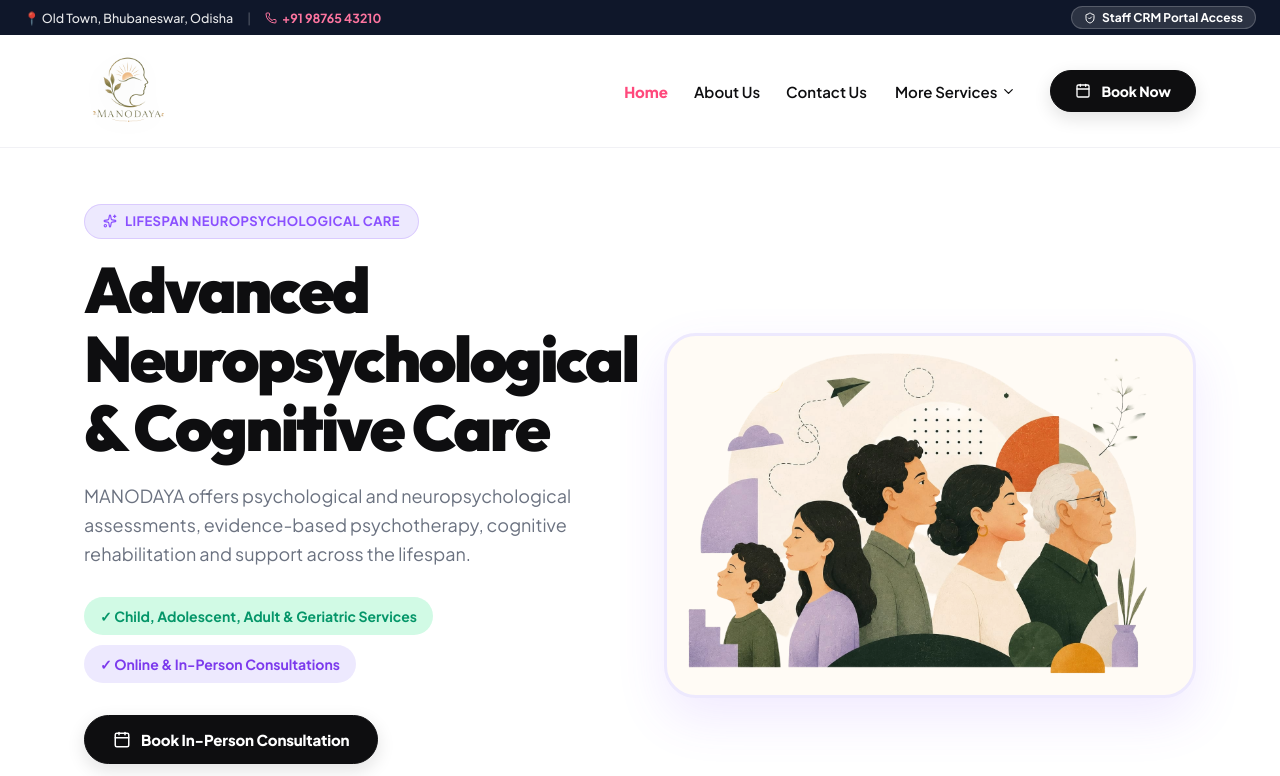
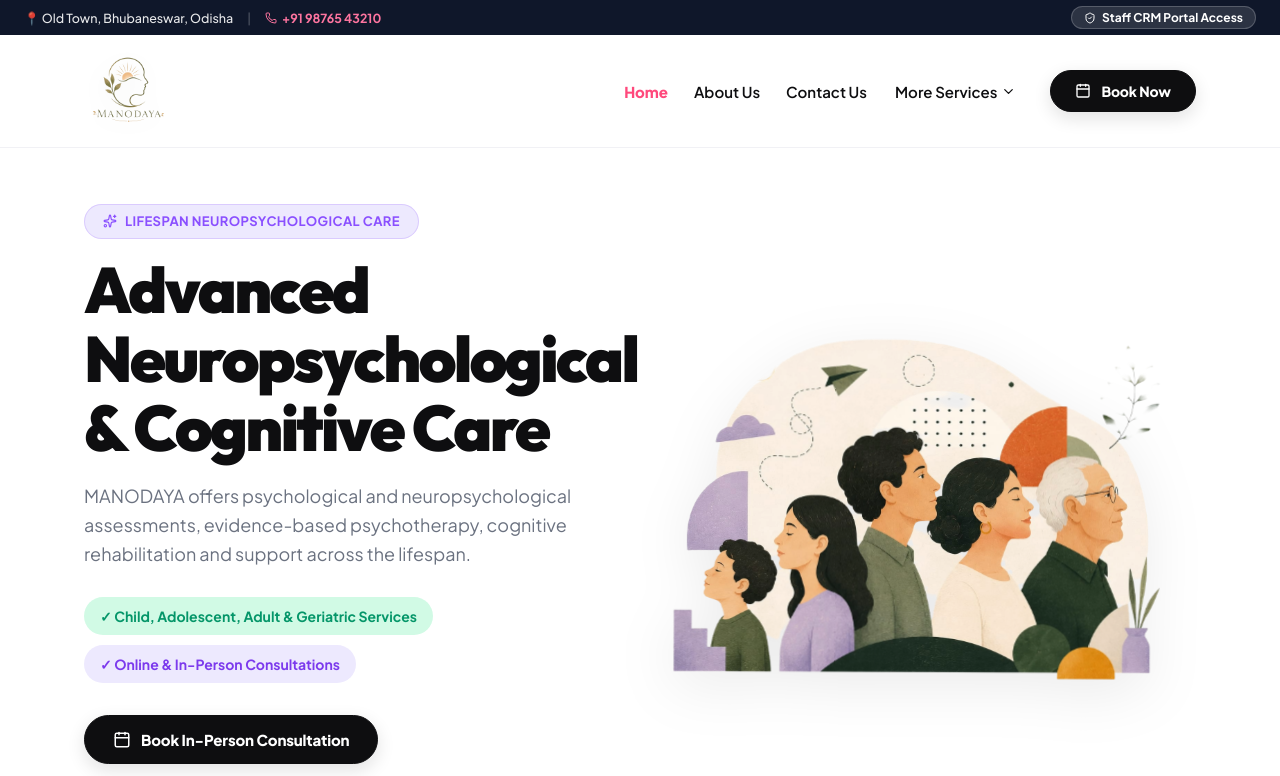
Before and after one commit to Raj9777/manodaya-website, a React (Vite) app: page / in a window 1280 px wide. Shown: the top 776 px of the page. Built offline with nearby package versions, Linux system fonts and the light colour scheme.

Commit message:
style: remove solid boxes and convert element graphics to 100% transparent floating interactive scroll animations across all pages

```diff
--- a/src/components/AssessmentsSection.jsx
+++ b/src/components/AssessmentsSection.jsx
@@ -160,26 +160,14 @@
 
         {/* Detailed Assessment Batteries Section */}
         <div id="assessments-list" style={{ paddingTop: '20px' }}>
-          {/* Featured Clinical Assessment Illustration Banner (Assessment.png) */}
+          {/* Featured Clinical Assessment Graphic (Assessment.png) - 100% Transparent & Interactive */}
           <div style={{ marginBottom: '40px', display: 'flex', justifyContent: 'center' }}>
-            <div
-              style={{
-                maxWidth: '680px',
-                width: '100%',
-                borderRadius: '32px',
-                overflow: 'hidden',
-                boxShadow: '0 16px 40px rgba(255, 94, 142, 0.12)',
-                border: '3px solid #FFE4EC',
-                backgroundColor: '#FFF5F8'
-              }}
-              className="vector-container"
-            >
-              <img
-                src="/images/elements/Assessment.png"
-                alt="MANODAYA Clinical Assessment & Diagnostic Evaluation"
-                style={{ width: '100%', height: 'auto', display: 'block' }}
-              />
-            </div>
+            <img
+              src="/images/elements/Assessment.png"
+              alt="MANODAYA Clinical Assessment & Diagnostic Evaluation"
+              className="interactive-element-graphic"
+              style={{ maxWidth: '640px', width: '100%', height: 'auto' }}
+            />
           </div>
 
           <div style={{ textAlign: 'center', marginBottom: '36px' }}>
--- a/src/components/LoadingEntryPage.jsx
+++ b/src/components/LoadingEntryPage.jsx
@@ -65,9 +65,15 @@
           boxShadow: '0 20px 50px rgba(138, 79, 255, 0.08)'
         }}
       >
-        {/* Official Manodaya Brand Logo */}
-        <div style={{ marginBottom: '16px' }}>
-          <ManodayaLogoSVG size={160} className="float-element" />
+        {/* Official Manodaya Brand Logo & Floating Element Graphic */}
+        <div style={{ marginBottom: '16px', display: 'flex', flexDirection: 'column', alignItems: 'center', gap: '12px' }}>
+          <ManodayaLogoSVG size={140} className="float-element" />
+          <img
+            src="/images/elements/Home.png"
+            alt="Loading Care"
+            className="interactive-element-graphic"
+            style={{ maxWidth: '240px', width: '100%', height: 'auto' }}
+          />
         </div>
 
         {/* Brand Badge */}
--- a/src/index.css
+++ b/src/index.css
@@ -463,3 +463,45 @@
     justify-content: center;
   }
 }
+
+/* ==========================================================================
+   INTERACTIVE & ANIMATED TRANSPARENT ELEMENT GRAPHICS
+   ========================================================================== */
+
+.interactive-element-graphic {
+  background: transparent !important;
+  background-color: transparent !important;
+  border: none !important;
+  box-shadow: none !important;
+  animation: floatEntrance 0.8s cubic-bezier(0.16, 1, 0.3, 1) forwards, gentleFloat 5s ease-in-out infinite 0.8s;
+  transition: transform 0.4s cubic-bezier(0.16, 1, 0.3, 1), filter 0.4s cubic-bezier(0.16, 1, 0.3, 1);
+  filter: drop-shadow(0 14px 28px rgba(0, 0, 0, 0.08));
+  cursor: pointer;
+  display: block;
+  margin: 0 auto;
+}
+
+.interactive-element-graphic:hover {
+  transform: translateY(-10px) scale(1.04) rotate(-0.5deg) !important;
+  filter: drop-shadow(0 24px 42px rgba(138, 79, 255, 0.24)) !important;
+}
+
+@keyframes floatEntrance {
+  0% {
+    opacity: 0;
+    transform: translateY(32px) scale(0.94);
+  }
+  100% {
+    opacity: 1;
+    transform: translateY(0) scale(1);
+  }
+}
+
+@keyframes gentleFloat {
+  0%, 100% {
+    transform: translateY(0px) rotate(0deg);
+  }
+  50% {
+    transform: translateY(-10px) rotate(0.6deg);
+  }
+}
--- a/src/pages/HomePage.jsx
+++ b/src/pages/HomePage.jsx
@@ -82,27 +82,14 @@
               </div>
             </div>
 
-            {/* Right Lifespan Progression Graphic (Home.png) */}
+            {/* Right Lifespan Progression Graphic (Home.png) - 100% Transparent & Interactive */}
             <div className="reveal-element is-visible" style={{ textAlign: 'center' }}>
-              <div
-                style={{
-                  maxWidth: '560px',
-                  margin: '0 auto',
-                  borderRadius: '32px',
-                  overflow: 'hidden',
-                  boxShadow: '0 20px 50px rgba(138, 79, 255, 0.12)',
-                  border: '3px solid #EDE9FE',
-                  backgroundColor: '#FFFBF5',
-                  transition: 'transform 0.3s ease'
-                }}
-                className="vector-container"
-              >
-                <img
-                  src="/images/elements/Home.png"
-                  alt="MANODAYA Lifespan Neuropsychological Care"
-                  style={{ width: '100%', height: 'auto', display: 'block' }}
-                />
-              </div>
+              <img
+                src="/images/elements/Home.png"
+                alt="MANODAYA Lifespan Neuropsychological Care"
+                className="interactive-element-graphic"
+                style={{ maxWidth: '580px', width: '100%', height: 'auto' }}
+              />
             </div>
           </div>
         </div>
--- a/src/pages/RehabPage.jsx
+++ b/src/pages/RehabPage.jsx
@@ -20,26 +20,14 @@
           </p>
         </div>
 
-        {/* Featured Cognitive Rehabilitation Illustration Banner (cognitive rehabilitation.png) */}
+        {/* Featured Cognitive Rehabilitation Graphic (cognitive rehabilitation.png) - 100% Transparent & Interactive */}
         <div style={{ marginBottom: '48px', display: 'flex', justifyContent: 'center' }}>
-          <div
-            style={{
-              maxWidth: '680px',
-              width: '100%',
-              borderRadius: '32px',
-              overflow: 'hidden',
-              boxShadow: '0 16px 40px rgba(16, 185, 129, 0.12)',
-              border: '3px solid #D1FAE5',
-              backgroundColor: '#F0FDF4'
-            }}
-            className="vector-container"
-          >
-            <img
-              src="/images/elements/cognitive rehabilitation.png"
-              alt="MANODAYA Senior Cognitive Remediation & Memory Training"
-              style={{ width: '100%', height: 'auto', display: 'block' }}
-            />
-          </div>
+          <img
+            src="/images/elements/cognitive rehabilitation.png"
+            alt="MANODAYA Senior Cognitive Remediation & Memory Training"
+            className="interactive-element-graphic"
+            style={{ maxWidth: '640px', width: '100%', height: 'auto' }}
+          />
         </div>
 
         {/* 3 Toolkit Highlights */}
```
Also changed, not shown: src/components/TherapiesSection.jsx (+8 -20 lines).
